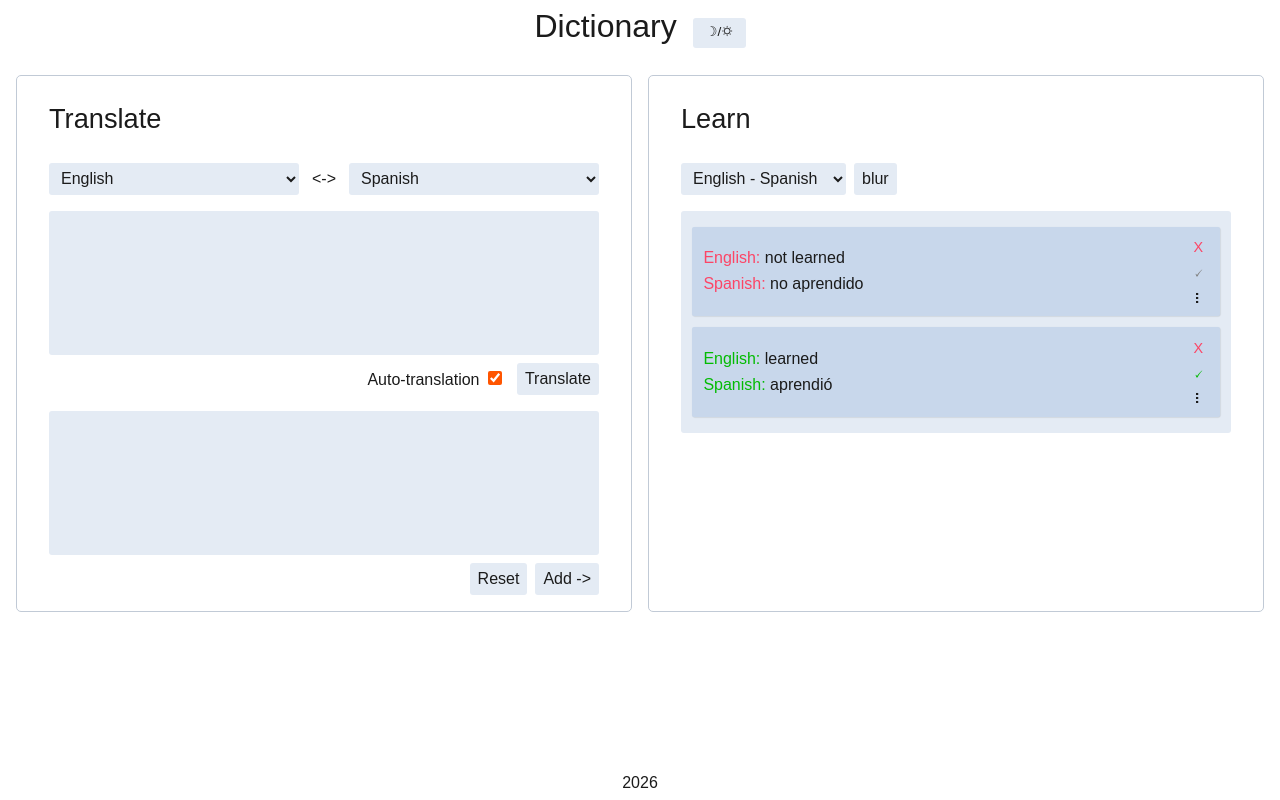
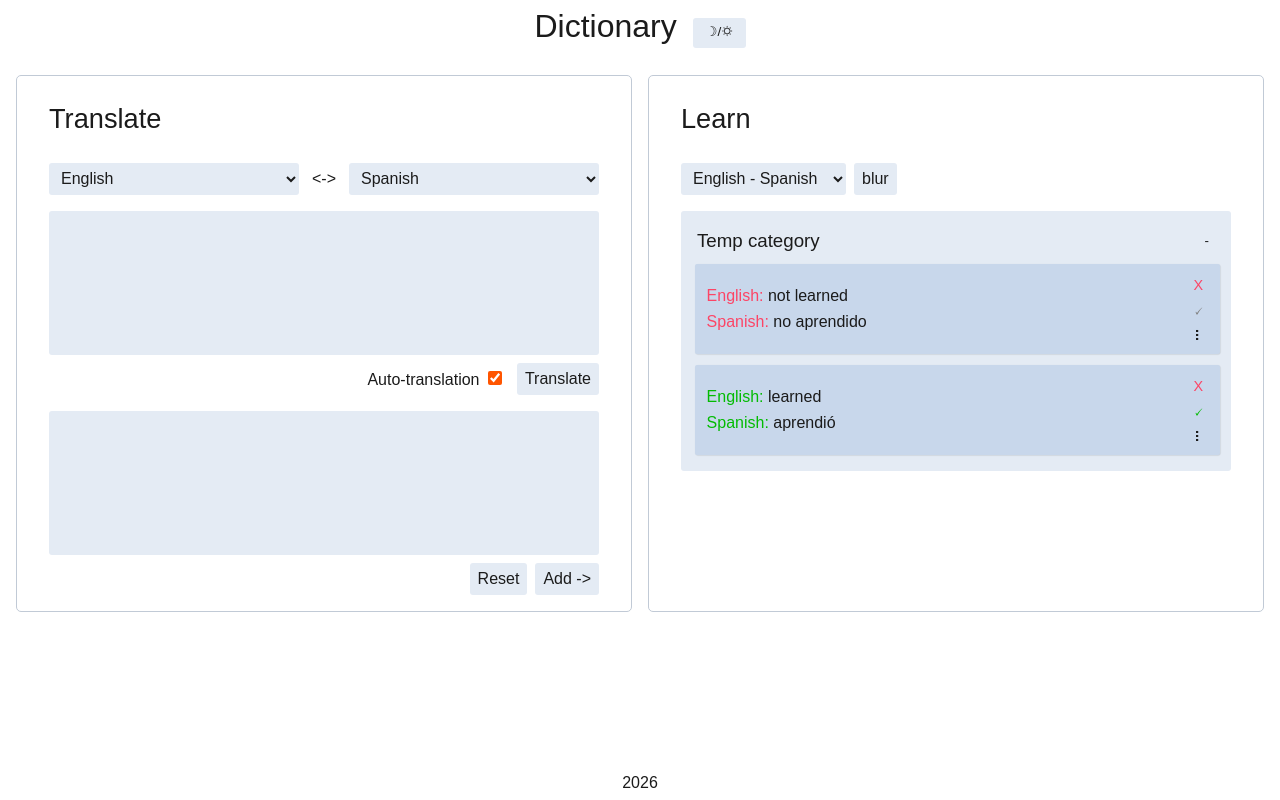
Before and after one commit to self-related/dictionary, a React (Vite) app: page / in a window 1280 px wide. Built offline with nearby package versions, Linux system fonts and the light colour scheme; the HTML template or start-up script is replaced by a standard one.

Commit message:
Add collapsable category component for dictionaries

```diff
--- a/src/features/dictionary/ui/dictionary-list/DictionaryList.tsx
+++ b/src/features/dictionary/ui/dictionary-list/DictionaryList.tsx
@@ -3,6 +3,8 @@ import Item from "./item/Item";
 import { useAppSelector } from "../../../../app/model/store/hooks";
 import { getLanguageNamesFromDictionaryId } from "../../../../shared/config/languageNames";
 import { selectDictionaryItemsReversed } from "../../model/dictionarySlice";
+import { Category } from "./category/Category";
+
 
 export default function DictionaryList() {
     const { currentDictionaryId } = useAppSelector(state => state.dictionarySlice.settings);
@@ -18,7 +20,11 @@ export default function DictionaryList() {
                 ?   <p className={styles.placeholder}>
                         No words yet
                     </p>
-                : items?.map((item, i) => (
+                :
+                    <Category name="Temp category" >
+                    {
+
+                        items?.map((item, i) => (
                             <Item key={i}
                                 sourceLang={sourceLang ?? "Original"}
                                 targetLang={targetLang ?? "Translation"}
@@ -28,6 +34,8 @@ export default function DictionaryList() {
                             />
                         ))
                     }
+                    </Category>
+            }
         </div>
     );
 }
--- /dev/null
+++ b/src/features/dictionary/ui/dictionary-list/category/Category.module.css
@@ -0,0 +1,42 @@
+.component {
+    display: flex;
+    flex-direction: column;
+    row-gap: 0.6rem;
+}
+
+
+.header {
+    display: flex;
+    justify-content: space-between;
+
+    column-gap: 0.3rem;
+    padding: 0.2rem 0.3rem;
+    border-radius: 5px;
+
+    user-select: none;
+    cursor: pointer;
+
+    &:hover {
+        background-color: var(--hover-color-neutral-1);
+    }
+
+    & > h3 {
+        font-weight: 500;
+        margin: 0;
+    }
+
+    & > button {
+        background: none;
+        border: none;
+        color: var(--text-color);
+    }
+}
+
+
+.children {
+    display: flex;
+    flex-direction: column;
+
+    row-gap: 0.7rem;
+    padding-left: 0.2rem;
+}
--- /dev/null
+++ b/src/features/dictionary/ui/dictionary-list/category/Category.tsx
@@ -0,0 +1,33 @@
+import { useState } from "react";
+import styles from "./Category.module.css"
+
+
+interface CategoryProps {
+    name: string,
+    children: React.ReactNode,
+    className?: string
+}
+
+
+export function Category({ name, children, className }: CategoryProps) {
+    const [collapsed, setCollapsed] = useState(false);
+    const collapsedBtnText = collapsed ? "+" : "-";
+
+    return (
+        <div className={ `${styles.component} ${className}` }>
+
+            {/* Header */}
+            <div onClick={ () => setCollapsed(val => !val) } className={ styles.header }>
+                <h3>{ name }</h3>
+                <button >{ collapsedBtnText }</button>
+            </div>
+
+            {/* Items */}
+            <div className={ styles.children }>
+                {
+                    collapsed ? "" : children
+                }
+            </div>
+        </div>
+    );
+}
```
Lines whose indentation alone changed are shown as unchanged.
